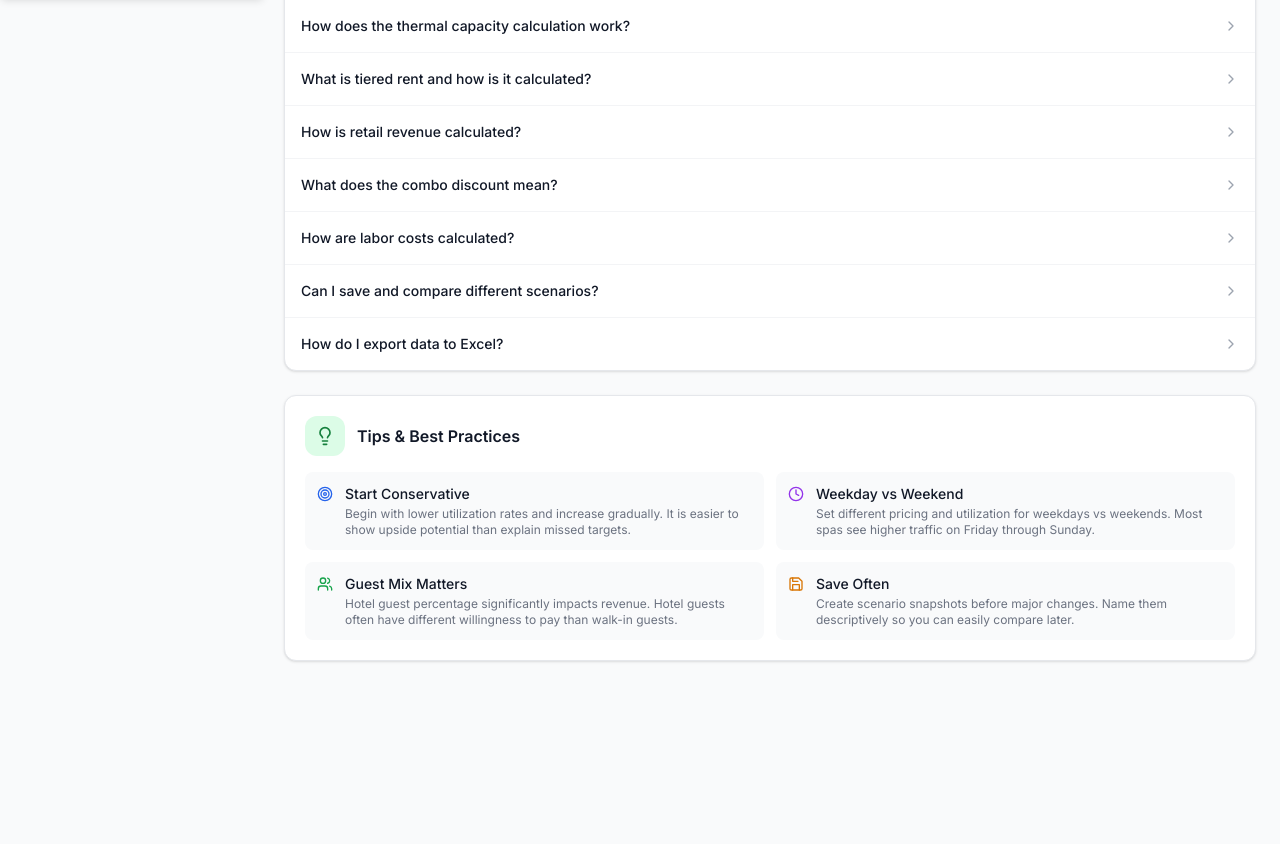
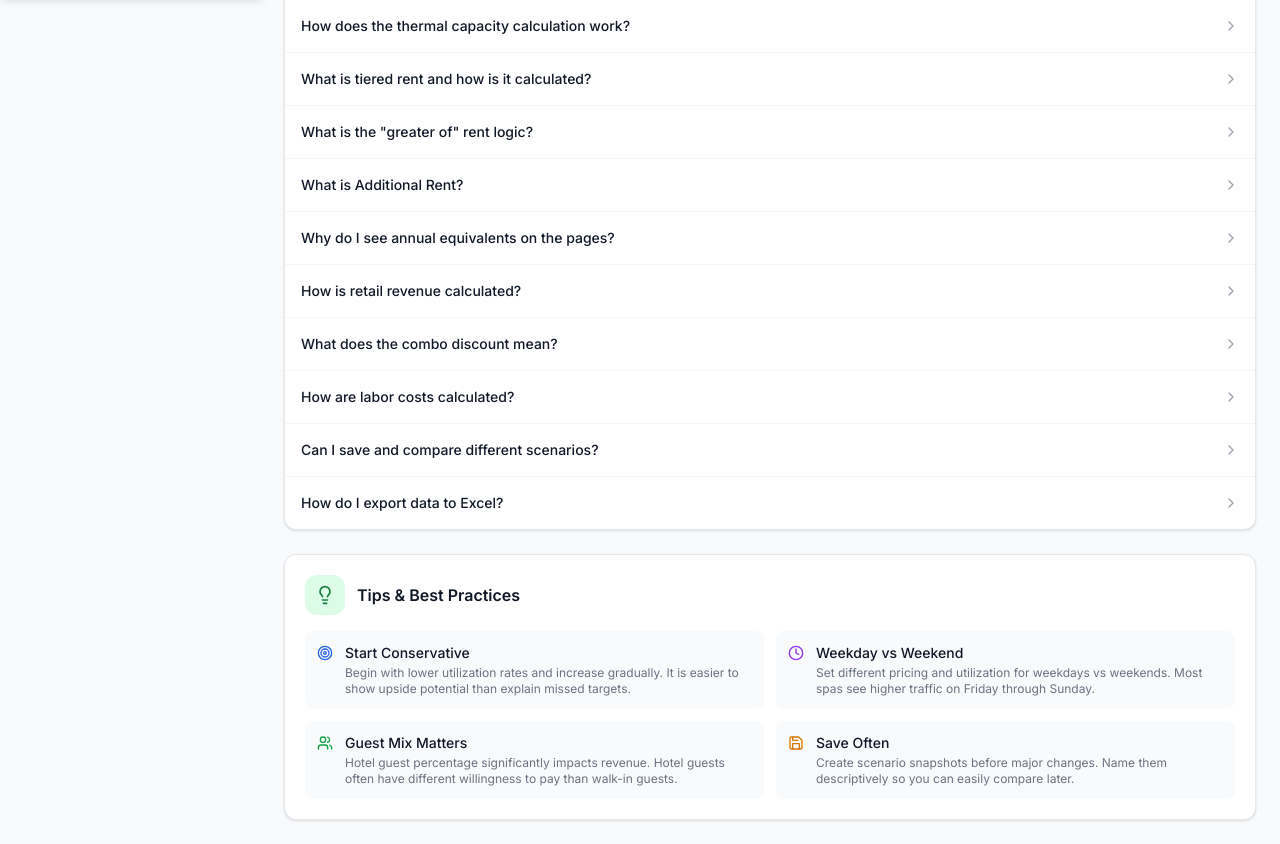
Before and after one commit to skipanorama/aires-financial-model, a Next.js app: page /help in a window 1280 px wide. Shown: the part 800-1644 px from the top of the page. Before the commit the page ends 1485 px from the top, so only its background shows below. Built offline with nearby package versions, Linux system fonts and the light colour scheme.

Commit message:
docs: update help page with Additional Rent, greater-of formula, and annual equivalents documentation

```diff
--- a/src/app/(app)/help/page.tsx
+++ b/src/app/(app)/help/page.tsx
@@ -44,7 +44,19 @@ export default function HelpPage() {
     },
     {
       question: 'What is tiered rent and how is it calculated?',
-      answer: 'Tiered rent uses a progressive calculation similar to income tax brackets. Each tier applies its percentage only to the revenue that falls within that tier range. For example, if Tier 1 is 8% on revenue up to $1M and Tier 2 is 10% on revenue from $1M to $2M, then $1.5M in revenue would pay 8% on the first $1M plus 10% on the remaining $500K.'
+      answer: 'Tiered rent uses a progressive calculation similar to income tax brackets. Each tier applies its percentage only to the revenue that falls within that tier range. For example, if Tier 1 is 5% on revenue up to $1.8M and Tier 2 is 6% on revenue from $1.8M to $2.5M, then $2M in revenue would pay 5% on the first $1.8M plus 6% on the remaining $200K. The total rent is the greater of the calculated tiered rent or the base rent, plus any additional rent.'
+    },
+    {
+      question: 'What is the "greater of" rent logic?',
+      answer: 'The rent formula is: Total Rent = MAX(Tiered Rent, Base Rent) + Additional Rent. The base rent is a minimum annual floor — if the tiered rent calculation comes out lower, the base rent applies instead. Additional Rent is always added on top and represents fixed charges like utilities, CAM fees, or operational costs that are separate from the revenue-based rent.'
+    },
+    {
+      question: 'What is Additional Rent?',
+      answer: 'Additional Rent is an annual dollar amount added on top of the base/tiered rent. It covers extra lease charges such as utilities, common area maintenance (CAM), property taxes, insurance, or other operational costs passed through by the landlord. Unlike base rent, it is not subject to the "greater of" comparison — it always applies.'
+    },
+    {
+      question: 'Why do I see annual equivalents on the pages?',
+      answer: 'All weekly revenue and cost figures now display an annual equivalent (×52 weeks) in smaller print below or adjacent to the weekly amount. This helps you quickly assess the full-year impact of any weekly figure without manual calculation, making it easier to compare against annual lease terms, salaries, and budgets.'
     },
     {
       question: 'How is retail revenue calculated?',
@@ -175,9 +187,12 @@ export default function HelpPage() {
             <div className="border border-gray-200 rounded-lg p-4">
              <h4 className="font-semibold text-gray-900 mb-2">Fixed Costs</h4>
              <ul className="text-sm text-gray-600 space-y-1.5">
+               <li><strong>Base Rent:</strong> Minimum annual rent floor, regardless of revenue</li>
                <li><strong>Tiered Rent:</strong> Progressive rent based on annual revenue brackets (add/remove tiers as needed)</li>
+               <li><strong>Additional Rent:</strong> Annual charges added on top of base/tiered rent (utilities, CAM, ops costs, etc.)</li>
+               <li><strong>Rent Formula:</strong> Total Rent = MAX(Tiered Rent, Base Rent) + Additional Rent</li>
                <li><strong>Management Salary:</strong> Annual salary divided by 52 weeks</li>
-                <li><strong>Overhead:</strong> Weekly fixed overhead costs (utilities, insurance, etc.)</li>
+               <li><strong>Overhead:</strong> Weekly fixed overhead costs (insurance, POS, etc.)</li>
              </ul>
            </div>
 
@@ -306,9 +321,14 @@ export default function HelpPage() {
               example="81 x 0.80 x (0.50 x $160 + 0.50 x $160) = $10,368"
             />
             <FormulaCard
-              title="Tiered Rent"
+              title="Total Rent"
+              formula="MAX(tieredRent, baseRent) + additionalRent"
+              example="MAX($150K tiered, $275K base) + $50K additional = $325K/yr"
+            />
+            <FormulaCard
+              title="Tiered Rent (Progressive)"
               formula="Sum of: min(revenueInTier, tierRange) x tierPercentage for each tier"
-              example="Progressive: 8% on first $1M + 10% on next $1M + 12% on remainder"
+              example="5% on first $1.8M + 6% on next $700K + 7% on remainder"
             />
             <FormulaCard
               title="Profit Margin"
```
Lines whose indentation alone changed are shown as unchanged.
